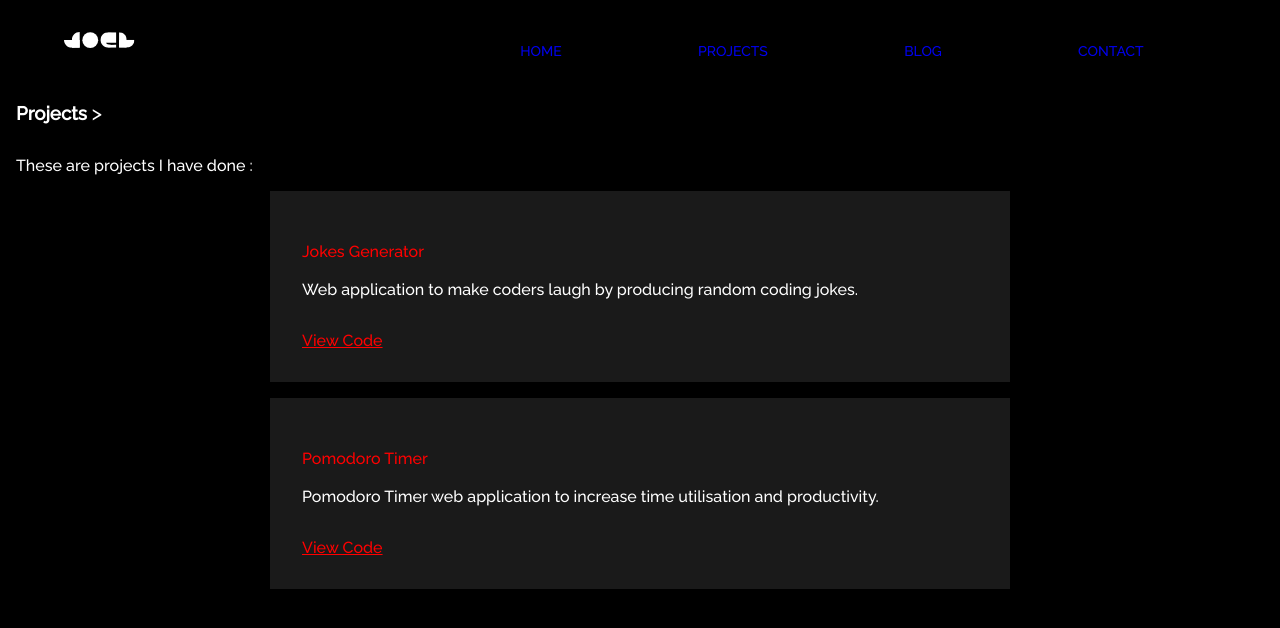
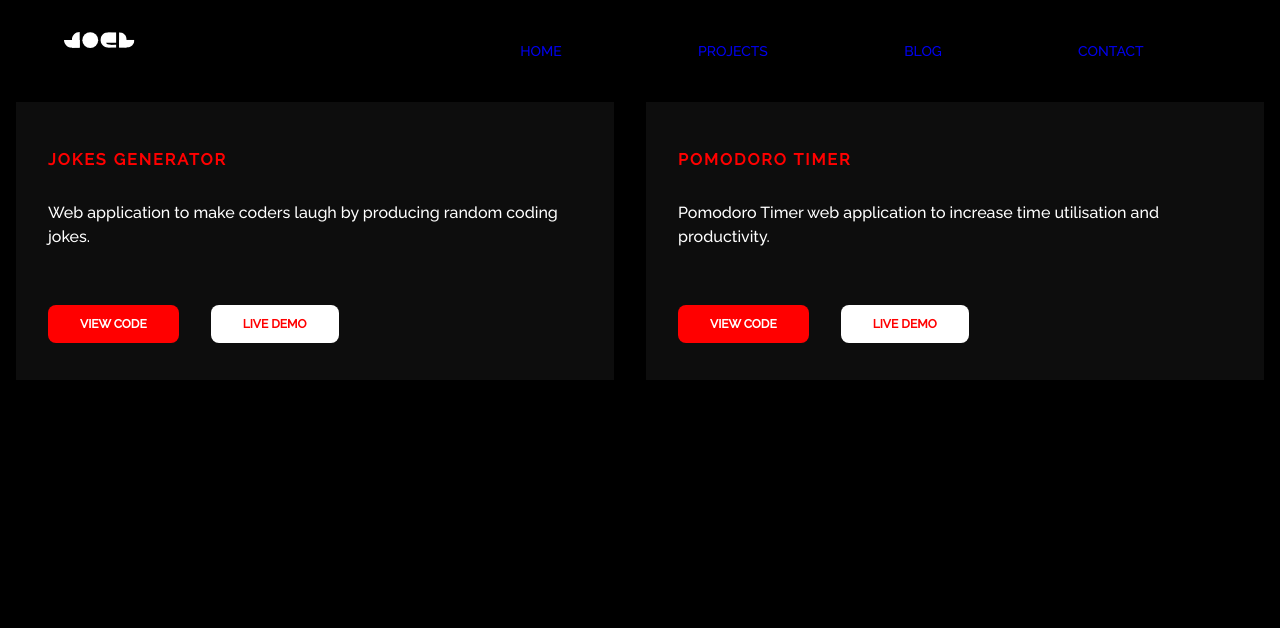
Before and after one commit to joelantonyjoy/portfolio, a React (Create React App) app: page /projects in a window 1280 px wide. Shown: the top 628 px of the page. Built offline with nearby package versions, Linux system fonts and the light colour scheme.

Commit message:
Project page design changes

```diff
--- a/src/App.js
+++ b/src/App.js
@@ -2,7 +2,7 @@ import React from 'react';
 import './App.css';
 import {Home} from './Pages/Home/Home';
 import {Blog} from './Pages/Blog';
-import {Projects} from './Pages/Projects';
+import {Projects} from './Pages/Projects/Projects';
 import {Contact} from './Pages/Contact/Contact';
 import {Whoops404} from './Pages/Whoops404';
 import {Jokes} from './Pages/Projects/Jokes/Jokes';
--- a/src/Pages/Projects.js
+++ /dev/null
@@ -1,30 +0,0 @@
-import {Outlet,Link} from "react-router-dom";
-
-export function Projects(){
-    return (
-        <div>
-            <h3 style={{padding:'16px',margin:0}}>
-                Projects
-                <span style={{fontFamily:'fontLightRegular'}}> &#62;</span>
-            </h3>
-            <p style={{padding:'16px',margin:0}}>These are projects I have done :</p>
-            <div style={{display:'block',width:'70%',minWidth:'288px',maxWidth:740,margin:'auto'}}>
-                <div style={{background:'rgba(255,255,255,0.1)',padding:32,marginBottom:16}}>
-                    <Link style={{margin:8,textDecoration:'none',color:'red',fontSize:16}} to="jokes" title="Jokes Generator">
-                    <p style={{margin:0}}>Jokes Generator</p>
-                    </Link>
-                    <p style={{margin:'0 0 32px'}}>Web application to make coders laugh by producing random coding jokes.</p>
-                    <a style={{color:'red'}} target='_blank' rel="noreferrer" href='https://github.com/joelantonyjoy/portfolio/tree/master/src/Pages/Projects/Jokes'>View Code</a>
-                </div>
-                <div style={{background:'rgba(255,255,255,0.1)',padding:32,marginBottom:16}}>
-                    <Link style={{margin:8,textDecoration:'none',color:'red',fontSize:16}} to="pomodoro" title="Pomodoro Timer">
-                    <p style={{margin:0}}>Pomodoro Timer</p>
-                    </Link>
-                    <p style={{margin:'0 0 32px'}}>Pomodoro Timer web application to increase time utilisation and productivity.</p>
-                    <a style={{color:'red'}} target='_blank' rel="noreferrer" href='https://github.com/joelantonyjoy/portfolio/tree/master/src/Pages/Projects/Pomodoro'>View Code</a>
-                </div>
-            </div>
-            <Outlet/>
-        </div>
-    );
-}
--- /dev/null
+++ b/src/Pages/Projects/Projects.js
@@ -0,0 +1,45 @@
+import {Outlet,Link} from "react-router-dom";
+import styles from "./Projects.module.css"
+
+export function Projects(){
+    return (
+        <div>
+            {/* <h3 style={{padding:'16px',margin:0}}>
+                Projects
+                <span style={{fontFamily:'fontLightRegular'}}> &#62;</span>
+            </h3>
+            <p style={{padding:'16px',margin:0}}>These are projects I have done :</p> */}
+            <div className={styles.container}>
+                <div className={styles.project}>
+                    <p className={styles.project__name}>JOKES GENERATOR</p>
+                    <p className={styles.project__description}>Web application to make coders laugh by producing random coding jokes.</p>
+                    <div className={styles.project__actions}>
+                        <a className={styles.project__code} target='_blank'
+                        rel="noreferrer" href='https://github.com/joelantonyjoy/portfolio/tree/master/src/Pages/Projects/Jokes'>
+                            VIEW CODE
+                        </a>
+                        <Link className={styles.project__demo} to="jokes" title="Jokes Generator">
+                            LIVE DEMO
+                        </Link>
+                    </div>
+                </div>
+
+                <div className={styles.project}>
+                    <p className={styles.project__name}>POMODORO TIMER</p>
+                    <p className={styles.project__description}>Pomodoro Timer web application to increase time utilisation and productivity.</p>
+                    <div className={styles.project__actions}>
+                        <a className={styles.project__code} target='_blank'
+                        rel="noreferrer" href='https://github.com/joelantonyjoy/portfolio/tree/master/src/Pages/Projects/Pomodoro'>
+                            VIEW CODE
+                        </a>
+                        <Link className={styles.project__demo} to="pomodoro" title="Pomodoro Timer">
+                            LIVE DEMO
+                        </Link>
+                    </div>
+                </div>
+
+            </div>
+            <Outlet/>
+        </div>
+    );
+}
--- /dev/null
+++ b/src/Pages/Projects/Projects.module.css
@@ -0,0 +1,74 @@
+.container{
+    min-width: 288px;
+    display:flex;
+    justify-content: center;
+}
+.project{
+    background:rgba(255,255,255,0.05);
+    padding:48px 32px;
+    margin:16px;
+}
+
+.project__name{
+    color:red;
+    margin:0 0 32px 0;
+    font-weight:900;
+    letter-spacing:2px;
+}
+
+.project__description{
+    margin:0 0 64px;
+    line-height: 24px;
+}
+.project__code{
+    text-decoration:none;
+    background:red;
+    color:white;
+    width: 100px;
+    height: fit-content;
+    padding:12px 32px;
+    border-radius:8px;
+    font-size:12px;
+    font-weight:600;
+    text-align: center;
+    margin-right: 32px;
+}
+.project__demo{
+    text-decoration:none;
+    color:red!important;
+    padding:12px 32px;
+    background:white;
+    width: 100px;
+    height: fit-content;
+    border-radius:8px;
+    font-size:12px;
+    font-weight:600;
+    text-align: center;
+}
+
+@media screen and (max-width: 798px){
+    .container{
+        display:flex;
+        flex-direction: column;
+        align-items: center;
+    }
+    .project{
+        width: 60%;
+        min-width: 220px;
+    }
+
+    .project__actions{
+        display: flex;
+        flex-direction: column;
+        align-items: center;
+    }
+
+    .project__code{
+        margin-bottom: 32px;
+        margin-right: 0;
+        width: 80%;
+    }
+    .project__demo{
+        width: 80%;
+    }
+}
```
Also changed, not shown: 1 other file (tests, documents, lock files or other folders).
